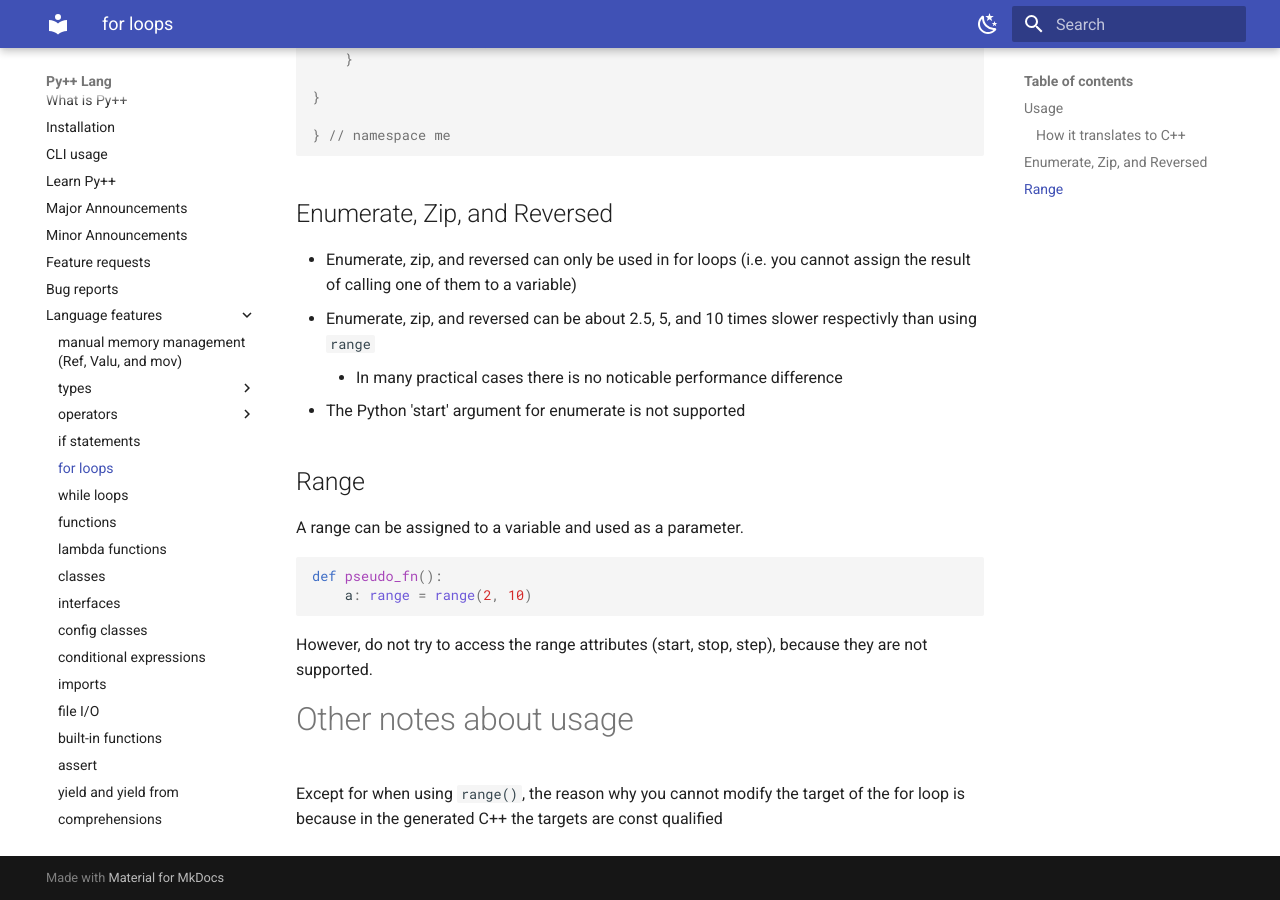
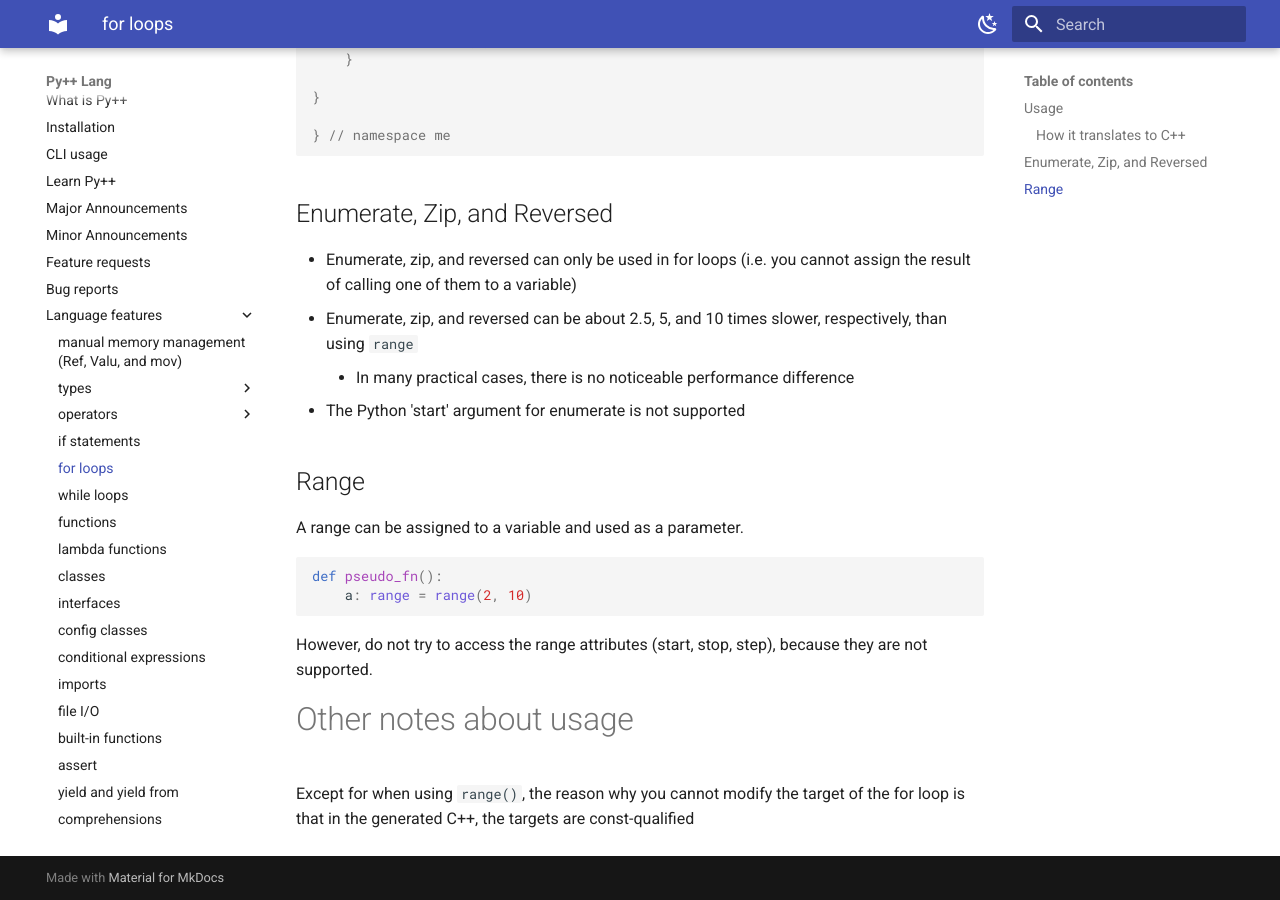
Before and after one commit to curtispuetz/pypp-docs, an MkDocs documentation site: the page built from docs/lang_features/for_loops.md, in a window 1280 px wide and 900 px high, scrolled down 1675 px. Built offline with MkDocs 1.6.1 and Material for MkDocs 9.7.7, drawn with Linux system fonts in a browser that asks for light colours.

Commit message:
Update for_loops.md

```diff
--- a/docs/lang_features/for_loops.md
+++ b/docs/lang_features/for_loops.md
@@ -90,8 +90,8 @@ void pseudo_fn(pypp::PyList<int> &integers,
 ## Enumerate, Zip, and Reversed
 
 - Enumerate, zip, and reversed can only be used in for loops (i.e. you cannot assign the result of calling one of them to a variable)
-- Enumerate, zip, and reversed can be about 2.5, 5, and 10 times slower respectivly than using `range`
-    - In many practical cases there is no noticable performance difference
+- Enumerate, zip, and reversed can be about 2.5, 5, and 10 times slower, respectively, than using `range`
+    - In many practical cases, there is no noticeable performance difference
 - The Python 'start' argument for enumerate is not supported
 
 ## Range
@@ -107,4 +107,4 @@ However, do not try to access the range attributes (start, stop, step), because
 
 # Other notes about usage
 
-Except for when using `range()`, the reason why you cannot modify the target of the for loop is because in the generated C++ the targets are const qualified
+Except for when using `range()`, the reason why you cannot modify the target of the for loop is that in the generated C++, the targets are const-qualified
```
